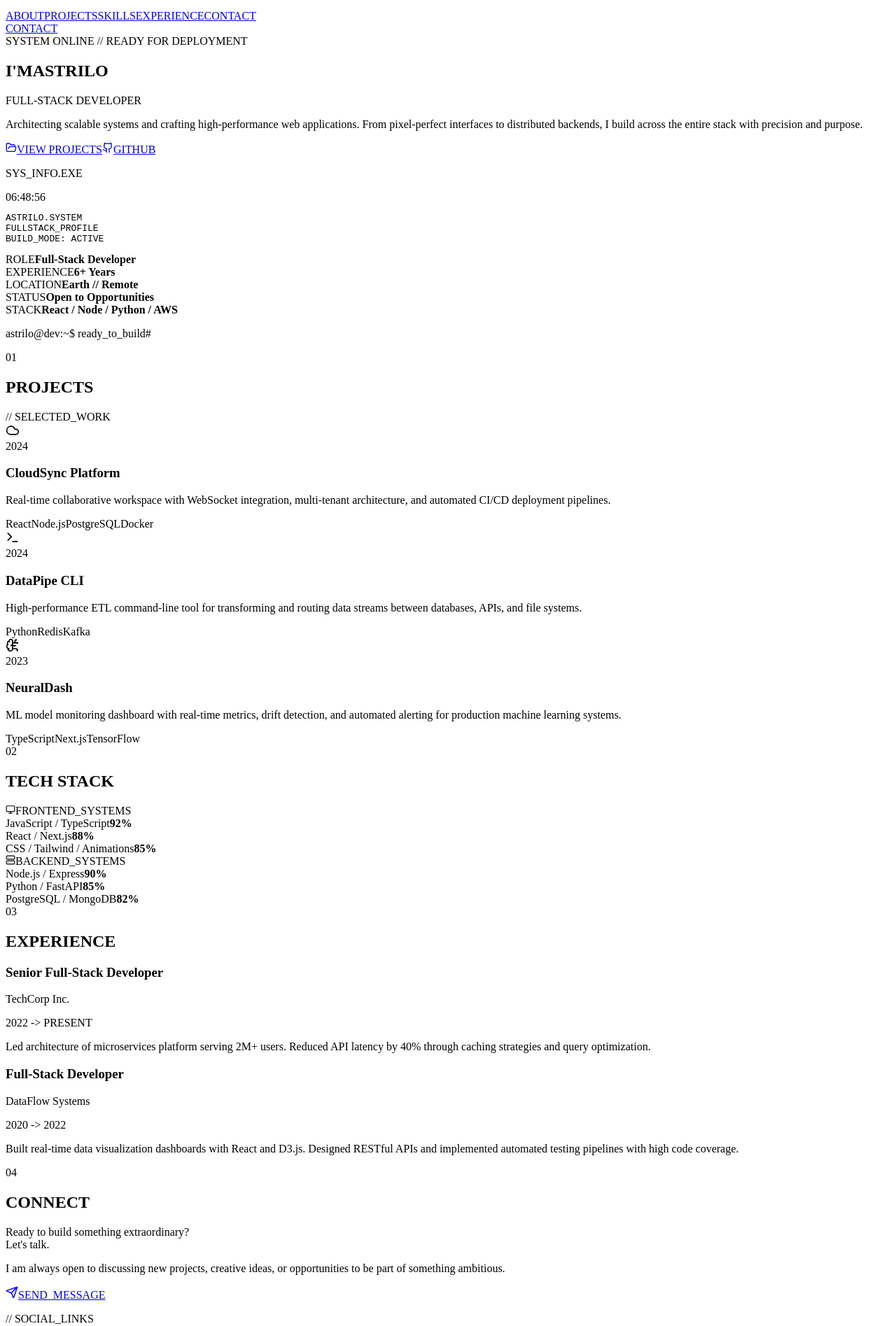
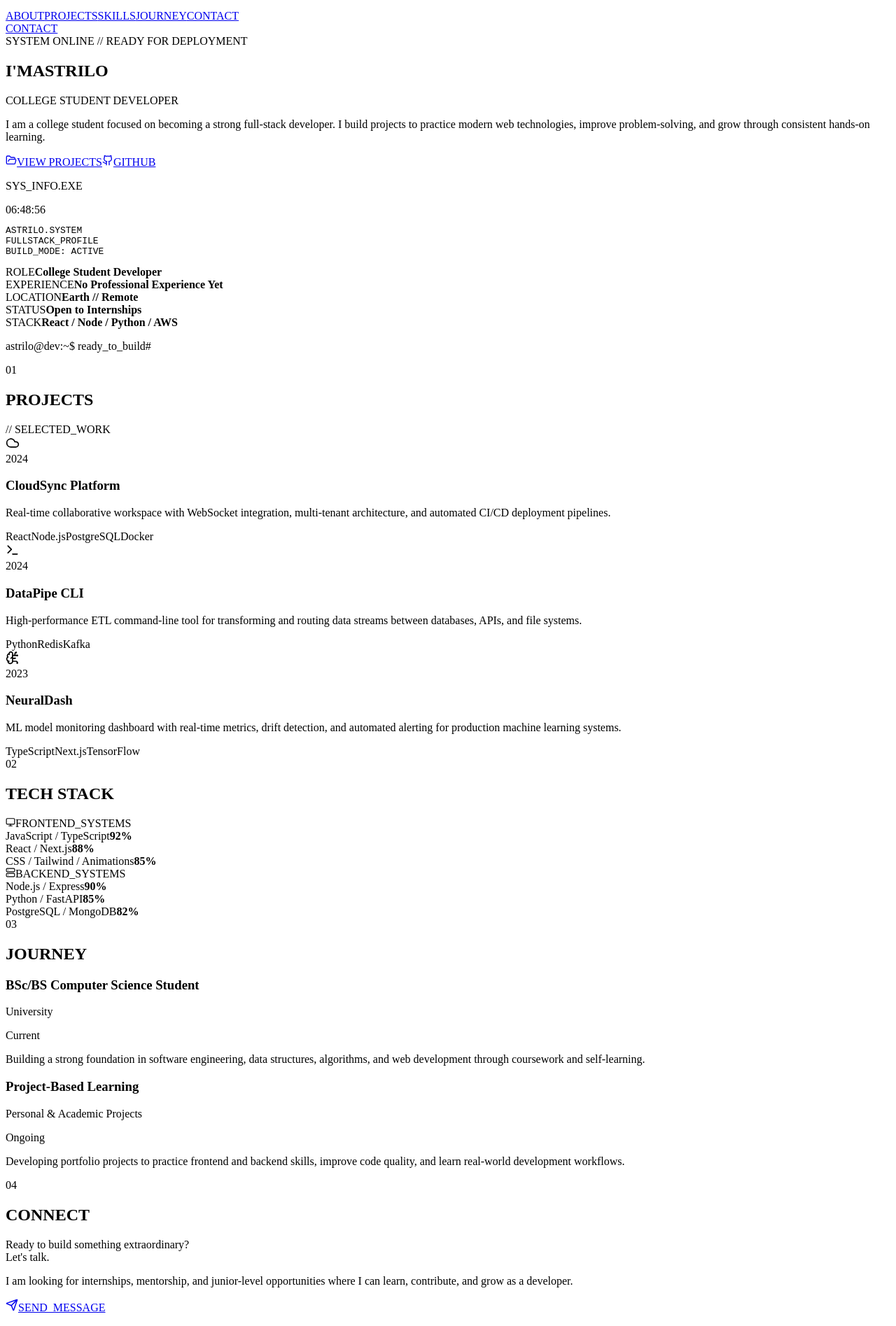
Before and after one commit to astrilo-monk/farhan-portfolio, a React (Vite) app: page / in a window 1280 px wide. Shown: the part 900-2795 px from the top of the page at 70% size. Built offline with nearby package versions, Linux system fonts and the light colour scheme; the HTML template or start-up script is replaced by a standard one; a web font is replaced by a local one.

Commit message:
content: align profile to college student with no work experience

```diff
--- a/src/App.jsx
+++ b/src/App.jsx
@@ -13,10 +13,10 @@ import {
 
 const profile = {
   name: "ASTRILO",
-  role: "Full-Stack Developer",
-  experience: "6+ Years",
+  role: "College Student Developer",
+  experience: "No Professional Experience Yet",
   location: "Earth // Remote",
-  status: "Open to Opportunities",
+  status: "Open to Internships",
   stack: "React / Node / Python / AWS",
   github: "https://github.com/astrilo-monk",
   linkedin: "https://www.linkedin.com/in/astrilo/",
@@ -78,19 +78,19 @@ const skillGroups = [
 
 const experience = [
   {
-    role: "Senior Full-Stack Developer",
-    company: "TechCorp Inc.",
-    period: "2022 -> PRESENT",
+    role: "BSc/BS Computer Science Student",
+    company: "University",
+    period: "Current",
     summary:
-      "Led architecture of microservices platform serving 2M+ users. Reduced API latency by 40% through caching strategies and query optimization.",
+      "Building a strong foundation in software engineering, data structures, algorithms, and web development through coursework and self-learning.",
     color: "cyan"
   },
   {
-    role: "Full-Stack Developer",
-    company: "DataFlow Systems",
-    period: "2020 -> 2022",
+    role: "Project-Based Learning",
+    company: "Personal & Academic Projects",
+    period: "Ongoing",
     summary:
-      "Built real-time data visualization dashboards with React and D3.js. Designed RESTful APIs and implemented automated testing pipelines with high code coverage.",
+      "Developing portfolio projects to practice frontend and backend skills, improve code quality, and learn real-world development workflows.",
     color: "magenta"
   }
 ];
@@ -99,7 +99,7 @@ const navItems = [
   ["ABOUT", "about"],
   ["PROJECTS", "projects"],
   ["SKILLS", "skills"],
-  ["EXPERIENCE", "experience"]
+  ["JOURNEY", "experience"]
 ];
 
 function useClock() {
@@ -313,9 +313,9 @@ function App() {
                   <span>{profile.role.toUpperCase()}</span>
                 </div>
                 <p className="hero-copy">
-                  Architecting scalable systems and crafting high-performance web applications.
-                  From pixel-perfect interfaces to distributed backends, I build across the
-                  entire stack with precision and purpose.
+                  I am a college student focused on becoming a strong full-stack developer.
+                  I build projects to practice modern web technologies, improve problem-solving,
+                  and grow through consistent hands-on learning.
                 </p>
               </div>
 
@@ -439,7 +439,7 @@ function App() {
         </section>
 
         <section id="experience" className="container section">
-          <SectionHeading index="03" title="EXPERIENCE" accent="yellow" showTrail={false} />
+          <SectionHeading index="03" title="JOURNEY" accent="yellow" showTrail={false} />
 
           <div className="timeline">
             {experience.map((item, idx) => (
@@ -470,8 +470,8 @@ function App() {
                 Let&apos;s talk.
               </p>
               <p className="contact-copy">
-                I am always open to discussing new projects, creative ideas, or opportunities to be
-                part of something ambitious.
+                I am looking for internships, mentorship, and junior-level opportunities where I can
+                learn, contribute, and grow as a developer.
               </p>
               <a className="btn btn-primary" href={`mailto:${profile.email}`}>
                 <Send size={18} />
```
